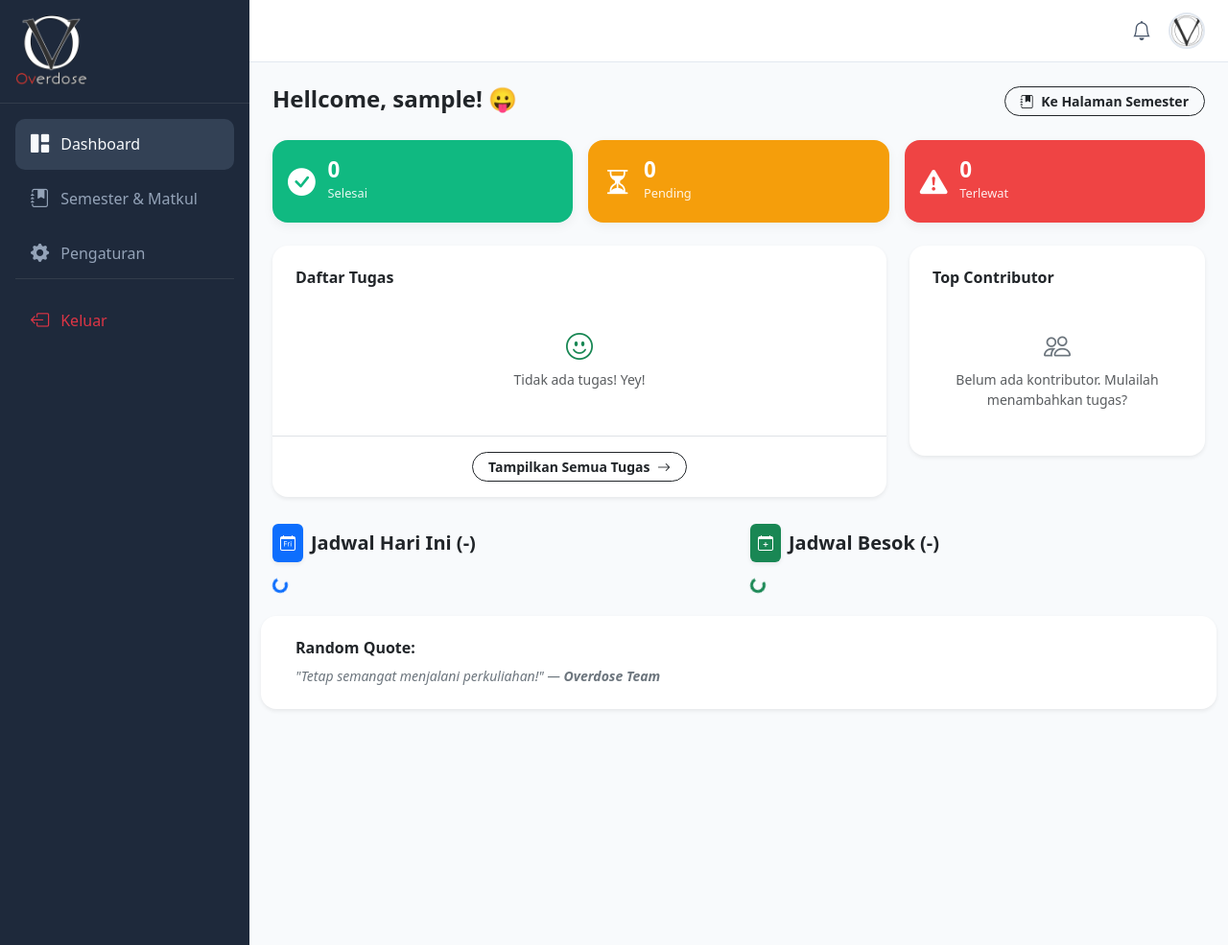
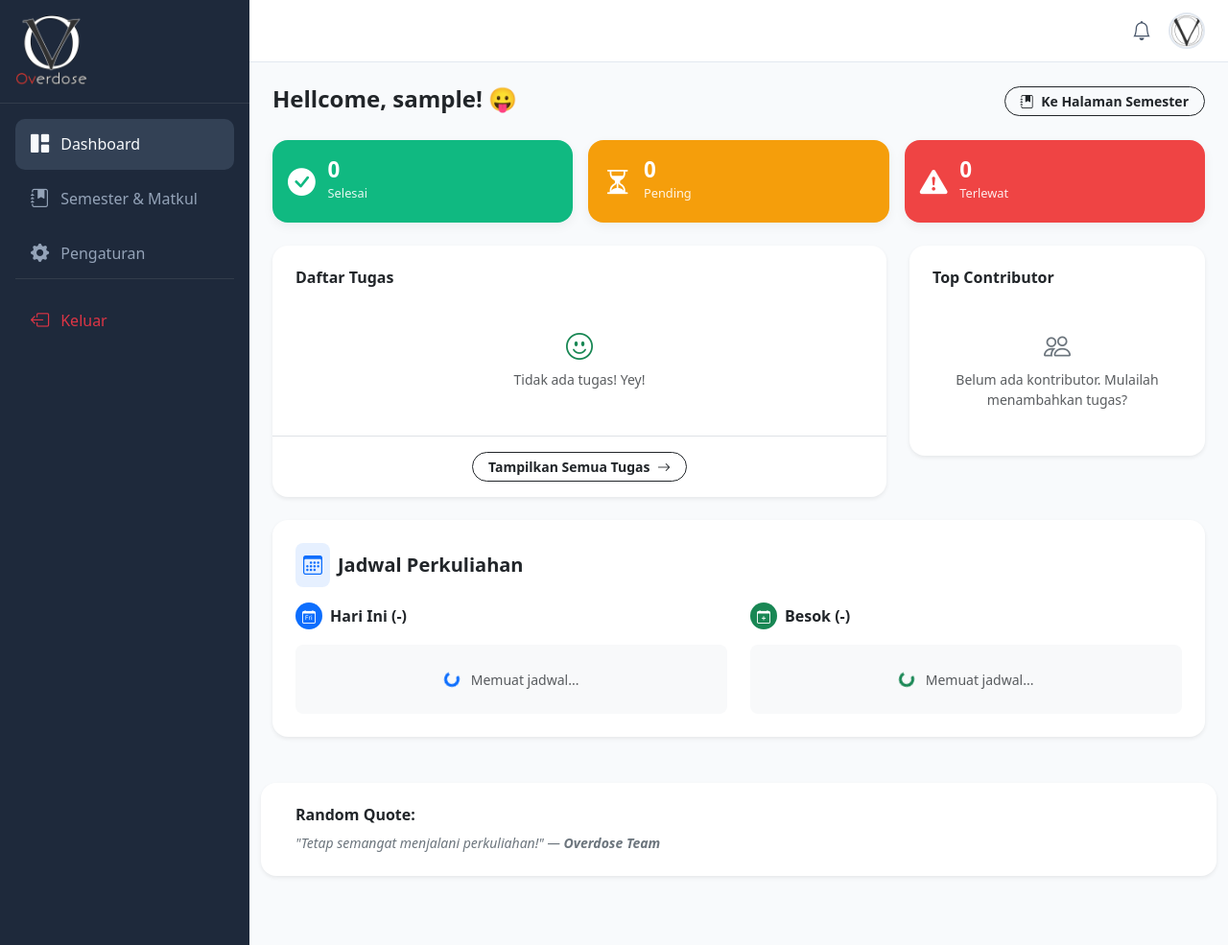
Before and after one commit to SulLightAnony/overdose, a PHP site: page / in a window 1280 px wide. Shown: the whole page at 96% size. Run offline with PHP 8.4, Linux system fonts and the light colour scheme; the visitor is signed in with stand-in values (Sample User, id 1); data comes from the database, SQL or seed files in the repository.

Commit message:
Gemini is ass

```diff
--- a/app/views/dashboard.php
+++ b/app/views/dashboard.php
@@ -68,7 +68,7 @@ ob_start();
     </div>
 
     <!-- Daftar Tugas & Top Contributor -->
-    <div class="row g-4">
+    <div class="row g-4 mb-4">
         <!-- Daftar Tugas -->
         <div class="col-lg-8">
             <div class="card border-0 shadow-sm rounded-4 h-100 d-flex flex-column justify-content-between">
@@ -102,27 +102,50 @@ ob_start();
     </div>
 
     <!-- Jadwal Perkuliahan -->
-    <div class="row g-4 mt-1 mb-4">
+     <div class="card border-0 shadow-sm rounded-4 p-4 bg-white mb-4">
+        <div class="d-flex align-items-center mb-3">
+            <div class="bg-primary bg-opacity-10 text-primary rounded-3 p-2 me-2">
+                <i class="bi bi-calendar3 fs-5"></i>
+            </div>
+            <h5 class="fw-bold mb-0 text-dark">Jadwal Perkuliahan</h5>
+        </div>
+
+        <div class="row g-4">
+            <!-- Hari Ini -->
             <div class="col-md-6">
                 <div class="d-flex align-items-center mb-3">
-                <div class="bg-primary text-white rounded p-2 me-2 shadow-sm"><i class="bi bi-calendar-day"></i></div>
-                <h5 class="fw-bold mb-0">Jadwal Hari Ini (<span id="todayName">-</span>)</h5>
+                    <div class="bg-primary text-white rounded-circle p-1 me-2 d-flex align-items-center justify-content-center" style="width: 28px; height: 28px;">
+                        <i class="bi bi-calendar-day small"></i>
+                    </div>
+                    <h6 class="fw-bold mb-0 text-dark">Hari Ini (<span id="todayName">-</span>)</h6>
                 </div>
                 <div id="today-courses-container" class="d-flex flex-column gap-3">
-                <span class="spinner-border spinner-border-sm text-primary"></span>
+                    <div class="text-center py-4 bg-light rounded-3">
+                        <div class="spinner-border spinner-border-sm text-primary" role="status"></div>
+                        <span class="ms-2 small text-muted">Memuat jadwal...</span>
+                    </div>
                 </div>
             </div>
 
+            <!-- Besok -->
             <div class="col-md-6">
                 <div class="d-flex align-items-center mb-3">
-                <div class="bg-success text-white rounded p-2 me-2 shadow-sm"><i class="bi bi-calendar-plus"></i></div>
-                <h5 class="fw-bold mb-0">Jadwal Besok (<span id="tomorrowName">-</span>)</h5>
+                    <div class="bg-success text-white rounded-circle p-1 me-2 d-flex align-items-center justify-content-center" style="width: 28px; height: 28px;">
+                        <i class="bi bi-calendar-plus small"></i>
+                    </div>
+                    <h6 class="fw-bold mb-0 text-dark">Besok (<span id="tomorrowName">-</span>)</h6>
                 </div>
                 <div id="tomorrow-courses-container" class="d-flex flex-column gap-3">
-                <span class="spinner-border spinner-border-sm text-success"></span>
+                    <div class="text-center py-4 bg-light rounded-3">
+                        <div class="spinner-border spinner-border-sm text-success" role="status"></div>
+                        <span class="ms-2 small text-muted">Memuat jadwal...</span>
+                    </div>
+                </div>
+            </div>
         </div>
     </div>
 
+    <div class="row g-4 mt-1 mb-4">
         <div class="card border-0 shadow-sm rounded-4 mb-4">
             <div class="card-body p-3 p-md-4">
                 <h6 class="fw-bold text-dark mb-2 fs-6">Random Quote:</h6>
--- a/public/js/modules/dashboard.js
+++ b/public/js/modules/dashboard.js
@@ -137,47 +137,59 @@ async function fetchDashboardData() {
                 }
             }
 
-            if (res.schedule) {
-                document.getElementById('todayName').textContent = res.schedule.todayName;
-                document.getElementById('tomorrowName').textContent = res.schedule.tomorrowName;
+            if (res.data.schedule) {
+                const todayNameEl = document.getElementById('todayName');
+                const tomorrowNameEl = document.getElementById('tomorrowName');
 
-                renderSchedule('today-courses-container', res.schedule.todayCourses);
-                renderSchedule('tomorrow-courses-container', res.schedule.tomorrowCourses);
+                if (todayNameEl) todayNameEl.textContent = res.data.schedule.todayName || '-';
+                if (tomorrowNameEl) tomorrowNameEl.textContent = res.data.schedule.tomorrowName || '-';
+
+                renderSchedule('today-courses-container', res.data.schedule.todayCourses || []);
+                renderSchedule('tomorrow-courses-container', res.data.schedule.tomorrowCourses || []);
             }
 
             function renderSchedule(containerId, courses) {
                 const container = document.getElementById(containerId);
                 if (!container) return;
 
+                // Jika data kosong, hilangkan spinner dan tampilkan status bebas jadwal
                 if (!courses || courses.length === 0) {
                     container.innerHTML = `
-                        <div class="card border-0 shadow-sm rounded-4 p-4 text-center bg-light" style="border: 2px dashed #dee2e6 !important;">
-                            <i class="bi bi-cup-hot fs-3 text-secondary mb-2"></i>
-                            <p class="text-muted fw-semibold mb-0 small">Bebas! Tidak ada jadwal kelas.</p>
+                        <div class="card border-0 bg-light p-3 rounded-3 text-center" style="border: 2px dashed #cbd5e1 !important;">
+                            <i class="bi bi-cup-hot fs-4 text-secondary mb-1"></i>
+                            <p class="text-muted small fw-semibold mb-0">Bebas! Tidak ada jadwal kelas.</p>
                         </div>`;
                     return;
                 }
 
                 let html = '';
                 courses.forEach(c => {
-                    const timeDisplay = c.startTime && c.endTime ? `${c.startTime.substring(0,5)} - ${c.endTime.substring(0,5)}` : 'Waktu TBA';
+                    const timeDisplay = (c.startTime && c.endTime)
+                        ? `${c.startTime.substring(0, 5)} - ${c.endTime.substring(0, 5)}`
+                        : 'Waktu TBA';
                     const detailUrl = `${typeof BASE_URL !== 'undefined' ? BASE_URL : ''}tasks?courseId=${c.courseId}`;
-                    const bge = c.backgroundColor || '#3b82f6';
+                    const borderBg = c.backgroundColor || '#3b82f6';
 
                     html += `
-                        <div class="card border-0 shadow-sm rounded-4 overflow-hidden" style="border-left: 6px solid ${bge} !important; cursor:pointer; transition: transform 0.2s;" onclick="window.location.href='${detailUrl}'" onmouseover="this.style.transform='translateX(5px)'" onmouseout="this.style.transform='translateX(0)'">
+                        <div class="card border-0 shadow-sm rounded-3 overflow-hidden"
+                            style="border-left: 5px solid ${borderBg} !important; cursor: pointer; transition: transform 0.2s;"
+                            onclick="window.location.href='${detailUrl}'"
+                            onmouseover="this.style.transform='translateX(4px)'"
+                            onmouseout="this.style.transform='translateX(0)'">
                             <div class="card-body p-3 d-flex justify-content-between align-items-center">
                                 <div>
                                     <h6 class="fw-bold mb-1 text-dark">${c.courseTitle}</h6>
                                     <div class="small fw-medium text-secondary">
-                                        <i class="bi bi-clock me-1 text-primary"></i> ${timeDisplay} <span class="mx-1 text-muted">|</span>
-                                        <i class="bi bi-geo-alt me-1 text-danger"></i> Kelas ${c.courseClass || '-'}
+                                        <i class="bi bi-clock me-1 text-primary"></i>${timeDisplay}
+                                        <span class="mx-1 text-muted">|</span>
+                                        <i class="bi bi-geo-alt me-1 text-danger"></i>Kelas ${c.courseClass || '-'}
                                     </div>
                                 </div>
                                 <span class="badge ${c.courseType === 'Praktek' ? 'bg-warning text-dark' : 'bg-primary'} rounded-pill shadow-sm">${c.courseType || 'Teori'}</span>
                             </div>
                         </div>`;
                 });
+
                 container.innerHTML = html;
             }
         } else {
```
Also changed, not shown: app/api/dashboard.php (+27 -27 lines). Lines whose indentation alone changed are shown as unchanged.
